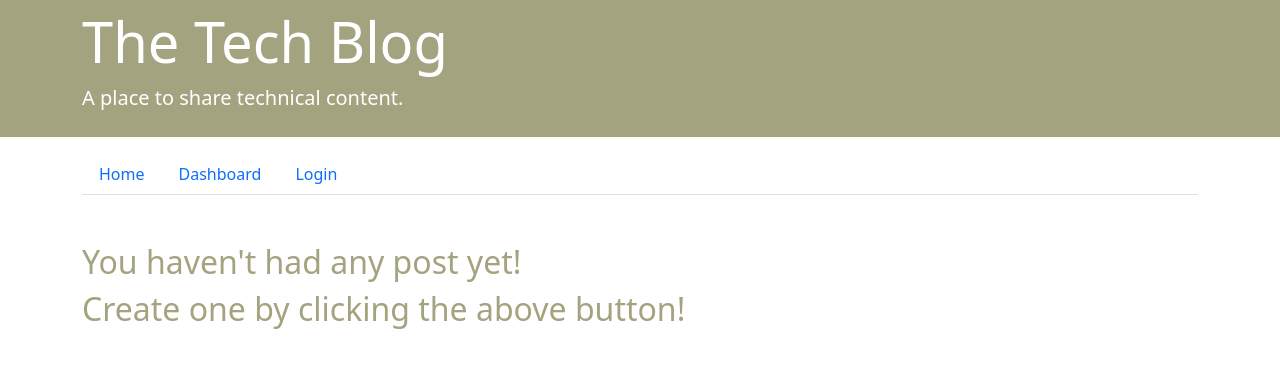
After one commit to heidiwu3388/Tech-Blog, a Node project: template views/dashboard.handlebars in a window 1280 px wide. The commit adds this page. Shown: the top 368 px of the page. Run offline with Node 20 templates, Linux system fonts and the light colour scheme; the template is opened without the code that fills it, so the values that code supplies are empty; some libraries are stand-ins or nearby versions.

Commit message:
create route '/dashboard' to render dashboard page

```diff
--- a/public/css/style.css
+++ b/public/css/style.css
@@ -20,6 +20,11 @@
     border-radius: var(--boader-radius) var(--boader-radius) 0 0;
 }
 
+.title-only {
+    border-radius: var(--boader-radius) var(--boader-radius) var(--boader-radius) var(--boader-radius);
+}
+
+
 .title a {
     color: var(--white);
 }
@@ -34,3 +39,7 @@
 .comment-by {
     background-color: var(--beige);
 }
+
+.dashboard-heading {
+    color: var(--artichoke);
+}
--- /dev/null
+++ b/views/dashboard.handlebars
@@ -0,0 +1,25 @@
+{{!-- render if posts are not empty --}}
+{{#if posts.length}}
+<div class="d-flex flex-column align-items-center mb-3">
+  <h1 class="dashboard-heading">Your Dashboard</h1>
+  <em>
+    <h5 class="dashboard-heading">Click on the post for edit.</h5>
+  </em>
+</div>
+<!-- Loop over each object in the posts array -->
+{{#each posts as |post| }}
+<div class="row mb-4 post">
+  <div class="col">
+    <a class="text-decoration-none" href="/dashboard/edit/{{post.id}}">
+      <div class="title title-only px-3 pt-3 pb-2 d-flex justify-content-between align-items-end flex-wrap ">
+        <h3>{{post.title}}</h3>
+        {{format_date post.date_created}}</em>
+      </div>
+    </a>
+  </div>
+</div>
+{{/each}}
+{{else}}
+<h2 class="dashboard-heading">You haven't had any post yet!</h2>
+<h2 class="dashboard-heading">Create one by clicking the above button!</h2>
+{{/if}}
--- a/views/layouts/main.handlebars
+++ b/views/layouts/main.handlebars
@@ -13,9 +13,9 @@
 <body>
   <!-- Jumbotron -->
   <div class="jumbotron jumbotron-fluid">
-    <div class="container">
+    <div class="container py-2 mb-3">
       <h1 class="display-4">The Tech Blog</h1>
-      <p class="lead">A place to share technical content, to learn from others and to exchange ideas.</p>
+      <p class="lead">A place to share technical content.</p>
     </div>
   </div>
 
@@ -26,7 +26,7 @@
         <a class="nav-link" href="/">Home</a>
       </li>
       <li class="nav-item">
-        <a class="nav-link" href="#">Dashboard</a>
+        <a class="nav-link" href="/dashboard">Dashboard</a>
       </li>
       <!-- render nav bar using loggedIn status -->
       {{#if loggedIn}}
```
Also changed, not shown: controllers/homeRoutes.js (+34 -12 lines).
